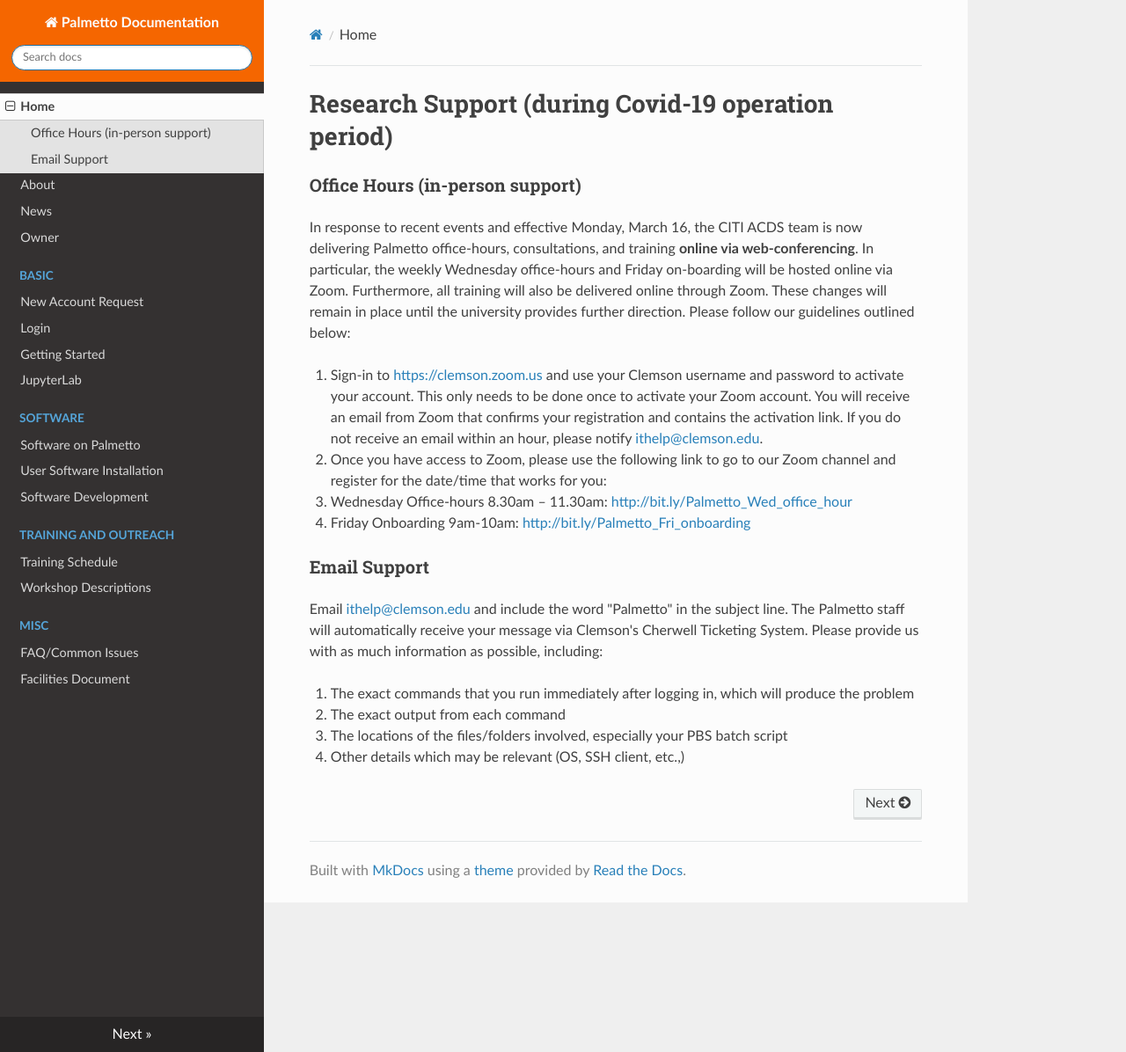
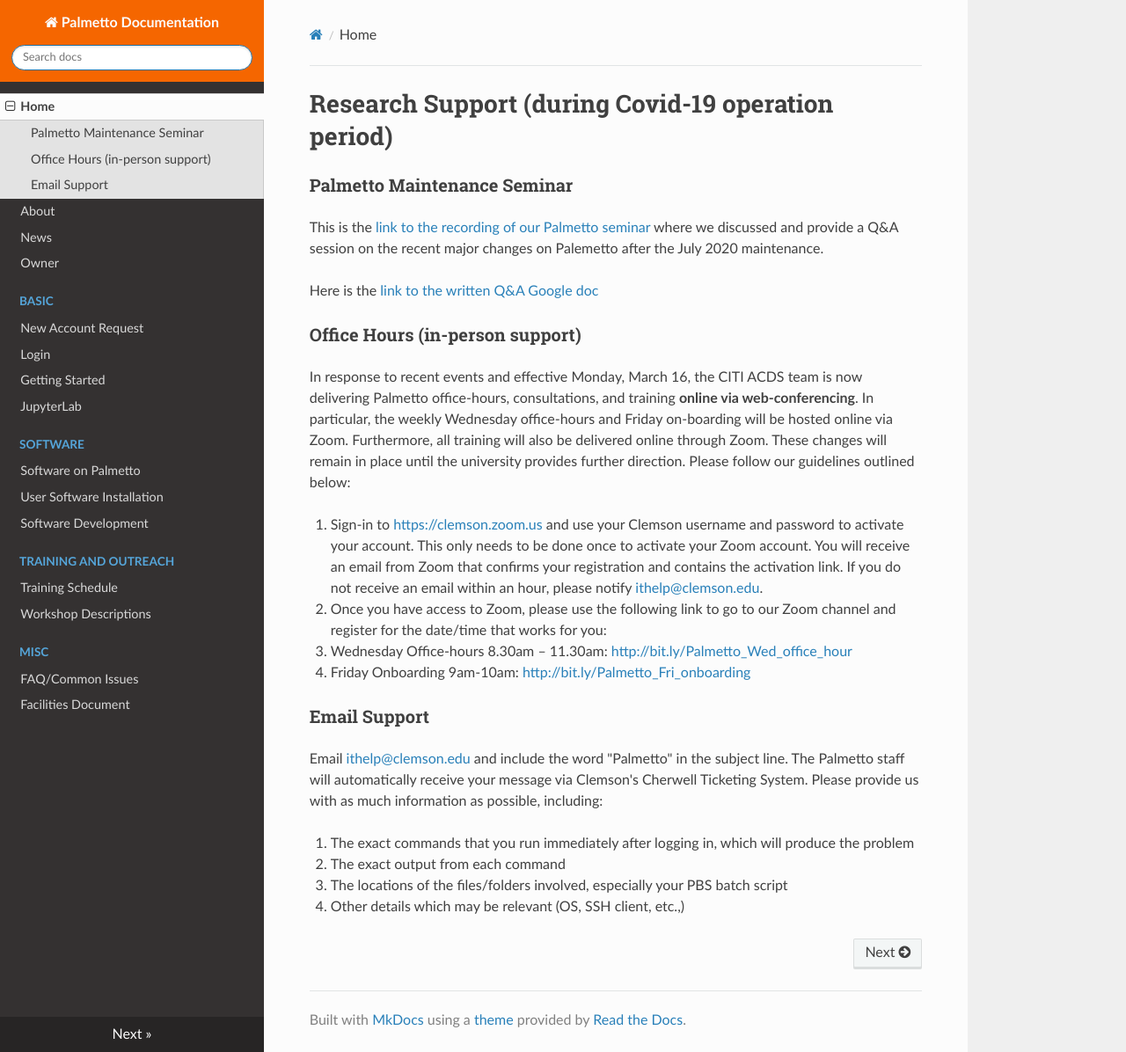
Before and after one commit to clemsonciti/palmetto-documentation, an MkDocs documentation site: the page built from docs/index.md, in a window 1280 px wide and 1196 px high. Shown: the whole window at 88% size. Built offline with MkDocs 1.6.1, drawn with Linux system fonts in a browser that asks for light colours; nearby versions of some CDN libraries.

Commit message:
Update index.md

```diff
--- a/docs/index.md
+++ b/docs/index.md
@@ -1,4 +1,13 @@
 # Research Support (during Covid-19 operation period)
+
+### Palmetto Maintenance Seminar
+
+This is the [link to the recording of our Palmetto seminar](https://clemson.zoom.us/rec/share/581wNKzX-D5LX6uU5l_NAqQeDofHaaa8g3NK_PVZy06Geob3uW-ZRe2_wEZYD8tS)
+where we discussed and provide a Q&A session on the recent major changes on Palemetto after the
+July 2020 maintenance.
+
+Here is the [link to the written Q&A Google doc](https://docs.google.com/document/d/1bfKIg0vK8WtLE2htL3o8uZr0JdMaQh3SCRowmTc4qg0/edit?usp=sharing)
+
 
 ### Office Hours (in-person support)
 
```
